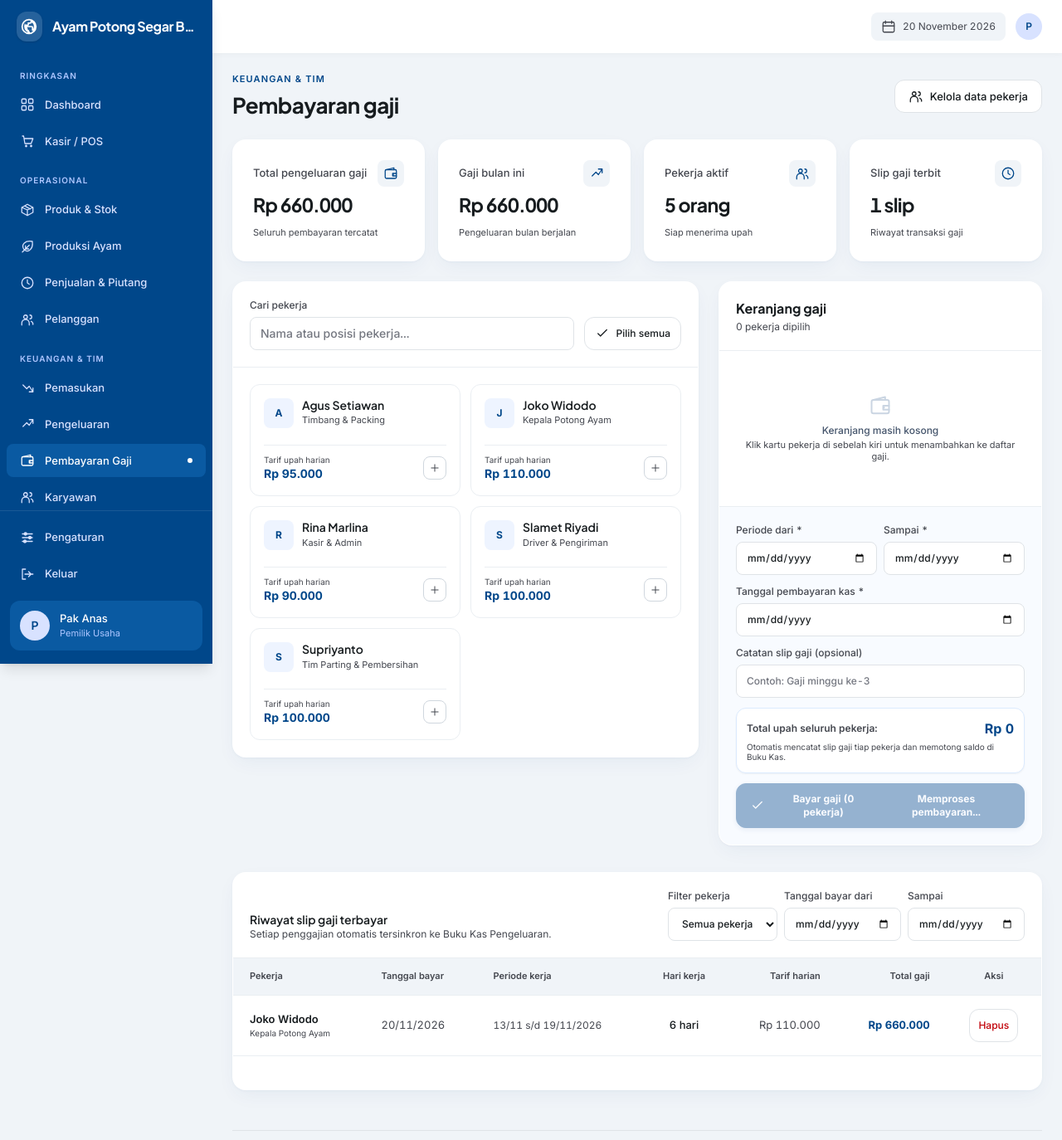
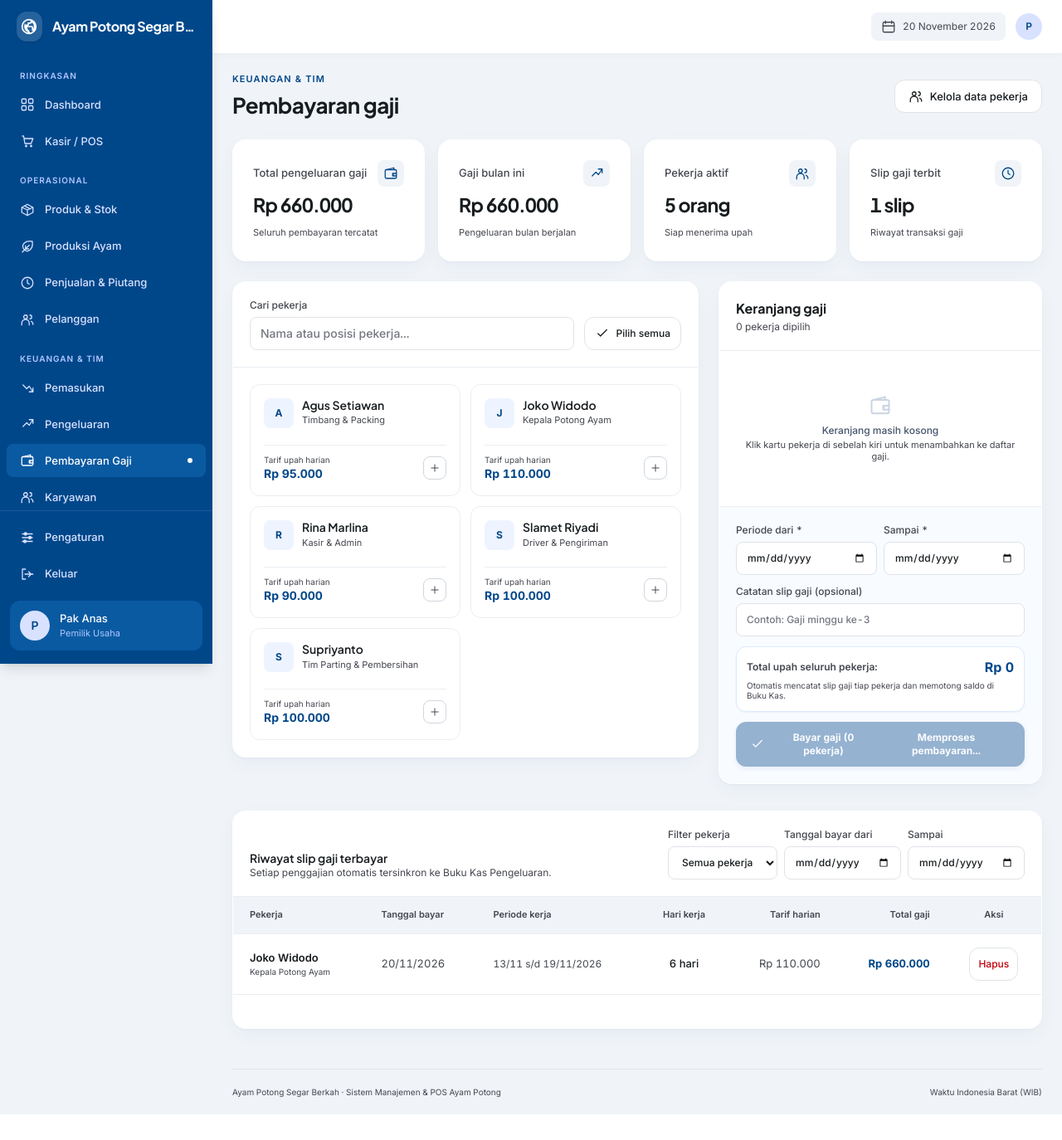
Before and after one commit to giestar-id/ayam-potong, a Laravel app: page /payrolls in a window 1280 px wide. Shown: the top 1374 px of the page at 83% size. After the commit the page ends 1343 px from the top, so only its background shows below. Run offline with Laravel 12, Linux system fonts and the light colour scheme; a user stored in the database is signed in; data comes from the database, SQL or seed files in the repository; style sheets or scripts are compiled from the project's sources; some libraries are stand-ins or nearby versions.

Commit message:
feat: make payment_date auto-use today date and keep payroll period parameters

```diff
--- a/app/Livewire/Payrolls/Index.php
+++ b/app/Livewire/Payrolls/Index.php
@@ -108,12 +108,14 @@ class Index extends Component
 
     public function checkout(PayrollService $payrollService): void
     {
+        $this->payment_date = now()->toDateString();
+
         $this->validate([
             'cart' => 'required|array|min:1',
             'cart.*.days' => 'required|numeric|gt:0|max:31',
             'period_start' => 'required|date',
             'period_end' => 'required|date|after_or_equal:period_start',
-            'payment_date' => 'required|date',
+            'payment_date' => 'nullable|date',
             'notes' => 'nullable|string|max:500',
         ], [
             'cart.required' => 'Pilih minimal satu karyawan untuk pembayaran gaji.',
--- a/app/Services/PayrollService.php
+++ b/app/Services/PayrollService.php
@@ -32,7 +32,7 @@ class PayrollService
             $dailyRate = (float) $employee->daily_rate;
             $totalSalary = round($daysWorked * $dailyRate, 2);
 
-            $date = $paymentDate ? date('Y-m-d', strtotime($paymentDate)) : now()->toDateString();
+            $date = ! empty($paymentDate) ? date('Y-m-d', strtotime($paymentDate)) : now()->toDateString();
 
             $payroll = Payroll::create([
                 'employee_id' => $employee->id,
@@ -53,7 +53,7 @@ class PayrollService
                 'reference_id' => $payroll->id,
                 'transaction_date' => $date,
                 'amount' => $totalSalary,
-                'description' => "Gaji mingguan {$employee->name} ({$daysWorked} hari kerja @ Rp ".number_format($dailyRate, 0, ',', '.').')',
+                'description' => "Gaji {$employee->name} ({$daysWorked} hari kerja @ Rp ".number_format($dailyRate, 0, ',', '.').')',
             ]);
 
             $this->invalidateCache();
--- a/resources/views/livewire/payrolls/index.blade.php
+++ b/resources/views/livewire/payrolls/index.blade.php
@@ -189,13 +189,6 @@
                 </div>
                 @error('period_end') <span class="text-[11px] text-red-600">{{ $message }}</span> @enderror
 
-                <div class="grid grid-cols-2 gap-2 text-xs">
-                    <label class="field col-span-2">
-                        Tanggal pembayaran kas *
-                        <input wire:model="payment_date" type="date" class="input text-xs" required>
-                    </label>
-                </div>
-
                 <label class="field text-xs">
                     Catatan slip gaji (opsional)
                     <input wire:model="notes" class="input text-xs" placeholder="Contoh: Gaji minggu ke-3">
```
Also changed, not shown: app/Http/Controllers/Api/v1/PayrollController.php (+6 -3 lines).
